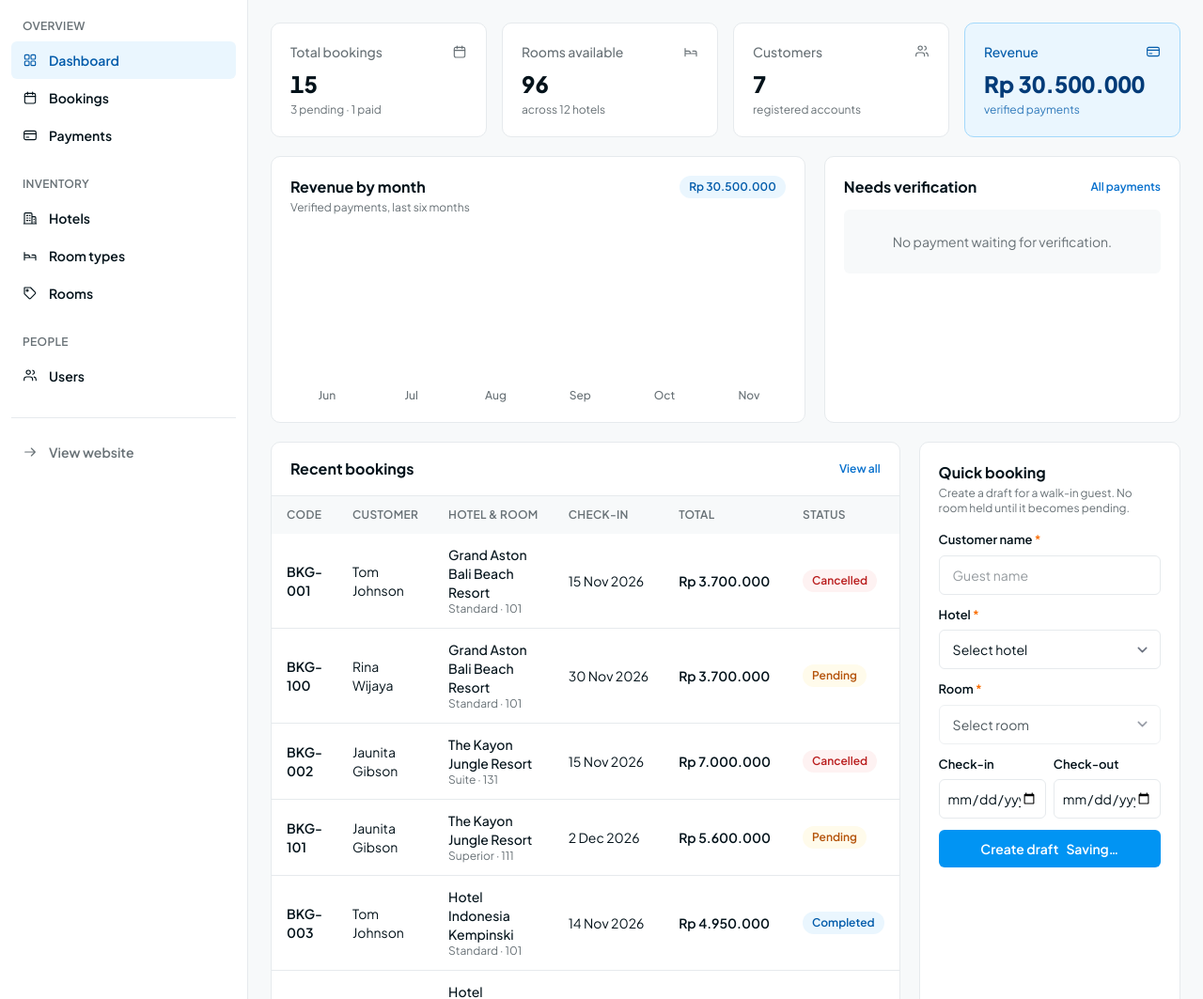
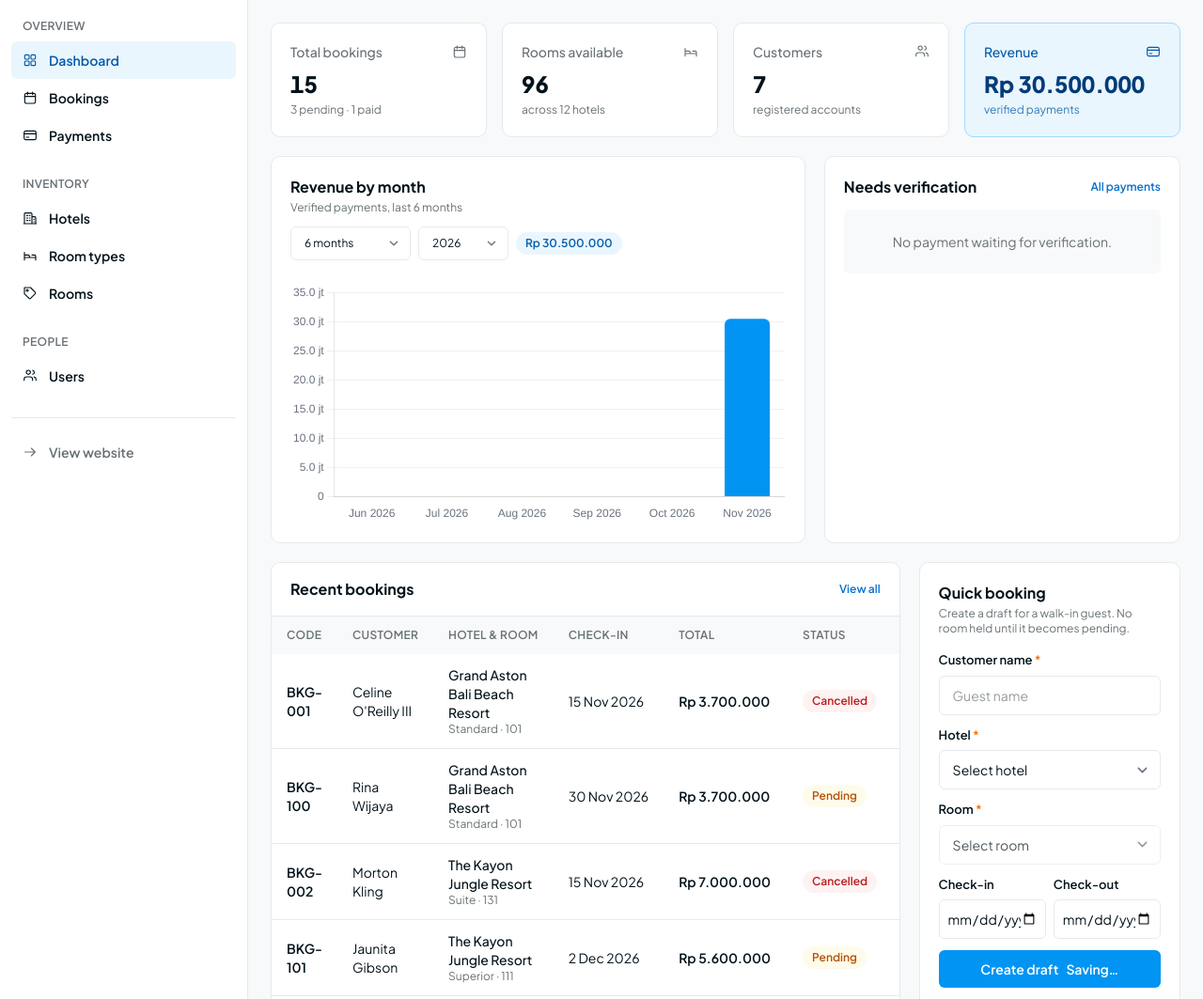
Before and after one commit to Adam-Jor/Hotel-Booking-System, a Laravel app: page /admin/dashboard in a window 1280 px wide. Shown: the part 64-1127 px from the top of the page at 94% size. Run offline with Laravel 12, Linux system fonts and the light colour scheme; a user stored in the database is signed in; data comes from the database, SQL or seed files in the repository; style sheets or scripts are compiled from the project's sources; some libraries are stand-ins or nearby versions.

Commit message:
feat: Chart.js revenue chart with month/year filters, fix invisible action feedback
- Dashboard: Chart.js bar chart (revenue), filters 1/3/6/9/12 months + year
- Livewire actions now dispatch toast event; admin/front layouts render it
  (session flash was set in component actions but layout never re-rendered)
- Resend WhatsApp toast states logged vs queued depending on FONNTE_TOKEN

```diff
--- a/app/Http/Controllers/Admin/DashboardController.php
+++ b/app/Http/Controllers/Admin/DashboardController.php
@@ -43,26 +43,49 @@ class DashboardController
             ->limit(5)
             ->get();
 
-        $revenueByMonth = collect(range(5, 0))->map(function ($i) {
-            $month = Carbon::today()->subMonths($i);
+        $months = (int) request('months', 6);
+        if (! in_array($months, [1, 3, 6, 9, 12], true)) {
+            $months = 6;
+        }
+
+        $currentYear = (int) now()->year;
+
+        $range = Payment::where('status', 'paid')
+            ->whereNotNull('payment_date')
+            ->selectRaw('MIN(payment_date) as first_paid, MAX(payment_date) as last_paid')
+            ->first();
+
+        $firstYear = $range?->first_paid ? (int) Carbon::parse($range->first_paid)->year : $currentYear;
+        $lastYear = max($currentYear, $range?->last_paid ? (int) Carbon::parse($range->last_paid)->year : $currentYear);
+        $years = collect(range($lastYear, $firstYear));
+
+        $year = (int) request('year', $currentYear);
+        if (! $years->contains($year)) {
+            $year = $currentYear;
+        }
+
+        $end = $year === $currentYear
+            ? now()->startOfMonth()
+            : Carbon::create($year, 12, 1)->startOfMonth();
+
+        $revenueByMonth = collect(range($months - 1, 0))->map(function ($i) use ($end) {
+            $month = $end->copy()->subMonths($i);
             $total = Payment::where('status', 'paid')
                 ->whereYear('payment_date', $month->year)
                 ->whereMonth('payment_date', $month->month)
                 ->sum('amount');
 
             return [
-                'label' => $month->format('M'),
+                'label' => $month->format('M Y'),
                 'value' => (float) $total,
             ];
         });
-
-        $maxRevenue = max(1, $revenueByMonth->max('value'));
 
         $statusCounts = Booking::where('archived', 0)
             ->select('status', DB::raw('count(*) as total'))
             ->groupBy('status')
             ->pluck('total', 'status');
 
-        return view('admin.dashboard', compact('stats', 'recent', 'pendingPayments', 'revenueByMonth', 'maxRevenue', 'statusCounts'));
+        return view('admin.dashboard', compact('stats', 'recent', 'pendingPayments', 'revenueByMonth', 'months', 'year', 'years', 'statusCounts'));
     }
 }
--- a/app/Livewire/Admin/HotelTable.php
+++ b/app/Livewire/Admin/HotelTable.php
@@ -93,13 +93,13 @@ class HotelTable extends Component
 
         $this->showModal = false;
         $this->resetForm();
-        session()->flash('success', $message);
+        $this->dispatch('toast', message: $message);
     }
 
     public function delete(int $id): void
     {
         Hotel::where('id', $id)->update(['archived' => 1]);
-        session()->flash('success', 'Hotel archived.');
+        $this->dispatch('toast', message: 'Hotel archived.');
     }
 
     public function resetForm(): void
--- a/app/Livewire/Admin/PaymentTable.php
+++ b/app/Livewire/Admin/PaymentTable.php
@@ -26,7 +26,7 @@ class PaymentTable extends Component
         $payment = Payment::with('booking')->findOrFail($id);
         $payments->approve($payment, auth()->user());
 
-        session()->flash('success', "Payment {$payment->reference_code} approved.");
+        $this->dispatch('toast', message: "Payment {$payment->reference_code} approved.");
     }
 
     public function openReject(int $id): void
@@ -45,7 +45,7 @@ class PaymentTable extends Component
         $payment = Payment::with('booking')->findOrFail($this->rejectId);
         $payments->reject($payment, auth()->user(), $this->rejectReason);
 
-        session()->flash('success', "Payment {$payment->reference_code} rejected.");
+        $this->dispatch('toast', message: "Payment {$payment->reference_code} rejected.");
         $this->rejectId = null;
         $this->rejectReason = '';
     }
--- a/app/Livewire/Admin/QuickBookingForm.php
+++ b/app/Livewire/Admin/QuickBookingForm.php
@@ -65,7 +65,7 @@ class QuickBookingForm extends Component
         $this->check_out = Carbon::tomorrow()->toDateString();
 
         $this->dispatch('booking-created');
-        session()->flash('success', 'Draft booking created.');
+        $this->dispatch('toast', message: 'Draft booking created.');
     }
 
     public function render()
--- a/app/Livewire/Admin/RoomTable.php
+++ b/app/Livewire/Admin/RoomTable.php
@@ -85,13 +85,13 @@ class RoomTable extends Component
 
         $this->showModal = false;
         $this->resetForm();
-        session()->flash('success', $message);
+        $this->dispatch('toast', message: $message);
     }
 
     public function delete(int $id): void
     {
         Room::where('id', $id)->update(['archived' => 1]);
-        session()->flash('success', 'Room archived.');
+        $this->dispatch('toast', message: 'Room archived.');
     }
 
     public function resetForm(): void
--- a/app/Livewire/Admin/RoomTypeTable.php
+++ b/app/Livewire/Admin/RoomTypeTable.php
@@ -59,13 +59,13 @@ class RoomTypeTable extends Component
 
         $this->showModal = false;
         $this->resetForm();
-        session()->flash('success', $message);
+        $this->dispatch('toast', message: $message);
     }
 
     public function delete(int $id): void
     {
         RoomType::where('id', $id)->update(['archived' => 1]);
-        session()->flash('success', 'Room type archived.');
+        $this->dispatch('toast', message: 'Room type archived.');
     }
 
     public function resetForm(): void
--- a/app/Livewire/Front/CheckoutWizard.php
+++ b/app/Livewire/Front/CheckoutWizard.php
@@ -135,7 +135,7 @@ class CheckoutWizard extends Component
             $payments->attachProof($this->payment, $this->proof);
             $this->proof = null;
             $this->refreshBooking();
-            session()->flash('success', 'Payment proof uploaded. The hotel will verify it shortly.');
+            $this->dispatch('toast', message: 'Payment proof uploaded. The hotel will verify it shortly.');
         } catch (\RuntimeException $e) {
             $this->addError('proof', $e->getMessage());
         }
--- a/package.json
+++ b/package.json
@@ -13,5 +13,8 @@
         "postcss": "^8.4.31",
         "tailwindcss": "^3.1.0",
         "vite": "^5.0"
+    },
+    "dependencies": {
+        "chart.js": "^4.6.2"
     }
 }
--- a/resources/js/app.js
+++ b/resources/js/app.js
@@ -1 +1,55 @@
 import './bootstrap';
+import Chart from 'chart.js/auto';
+
+window.Chart = Chart;
+
+const initRevenueChart = () => {
+    const canvas = document.getElementById('revenueChart');
+    if (!canvas || !window.Chart) return;
+
+    const labels = JSON.parse(canvas.dataset.labels || '[]');
+    const values = JSON.parse(canvas.dataset.values || '[]');
+    const idr = new Intl.NumberFormat('id-ID');
+    const compact = (value) => value >= 1e9 ? (value / 1e9).toFixed(1) + ' M'
+        : value >= 1e6 ? (value / 1e6).toFixed(1) + ' jt'
+        : value >= 1e3 ? (value / 1e3).toFixed(0) + ' rb'
+        : value;
+
+    new Chart(canvas, {
+        type: 'bar',
+        data: {
+            labels,
+            datasets: [{
+                label: 'Revenue',
+                data: values,
+                backgroundColor: '#0194F3',
+                hoverBackgroundColor: '#0183d9',
+                borderRadius: 6,
+                maxBarThickness: 48,
+            }],
+        },
+        options: {
+            responsive: true,
+            maintainAspectRatio: false,
+            plugins: {
+                legend: { display: false },
+                tooltip: {
+                    callbacks: {
+                        label: (ctx) => 'Rp ' + idr.format(ctx.parsed.y),
+                    },
+                },
+            },
+            scales: {
+                x: { grid: { display: false }, ticks: { color: '#6b7280' } },
+                y: {
+                    beginAtZero: true,
+                    ticks: { color: '#6b7280', callback: (value) => compact(value) },
+                    grid: { color: 'rgba(0,0,0,0.06)' },
+                },
+            },
+        },
+    });
+};
+
+document.addEventListener('DOMContentLoaded', initRevenueChart);
+document.addEventListener('livewire:navigated', initRevenueChart);
--- a/resources/views/admin/dashboard.blade.php
+++ b/resources/views/admin/dashboard.blade.php
@@ -51,22 +51,34 @@
 
     <div class="mt-5 grid gap-5 xl:grid-cols-[1.5fr_1fr]">
         <div class="rounded-card border border-line bg-white p-5">
-            <div class="flex items-start justify-between gap-3">
+            <div class="flex flex-wrap items-start justify-between gap-3">
                 <div>
                     <h2 class="text-base font-bold">Revenue by month</h2>
-                    <p class="mt-0.5 text-xs text-muted">Verified payments, last six months</p>
+                    <p class="mt-0.5 text-xs text-muted">Verified payments, last {{ $months }} {{ $months === 1 ? 'month' : 'months' }}</p>
                 </div>
-                <span class="badge bg-brand-50 text-brand-700">Rp {{ number_format($revenueByMonth->sum('value'), 0, ',', '.') }}</span>
+                <div class="flex flex-wrap items-center gap-2">
+                    <form method="GET" class="flex items-center gap-2">
+                        <select name="months" onchange="this.form.submit()" aria-label="Month range"
+                                class="field h-9 w-32 py-1 text-xs">
+                            @foreach ([1 => '1 month', 3 => '3 months', 6 => '6 months', 9 => '9 months', 12 => '12 months'] as $value => $label)
+                                <option value="{{ $value }}" @selected($months === $value)>{{ $label }}</option>
+                            @endforeach
+                        </select>
+                        <select name="year" onchange="this.form.submit()" aria-label="Year"
+                                class="field h-9 w-24 py-1 text-xs">
+                            @foreach ($years as $option)
+                                <option value="{{ $option }}" @selected($year === $option)>{{ $option }}</option>
+                            @endforeach
+                        </select>
+                    </form>
+                    <span class="badge bg-brand-50 text-brand-700">Rp {{ number_format($revenueByMonth->sum('value'), 0, ',', '.') }}</span>
+                </div>
             </div>
-            <div class="mt-6 flex h-44 items-end gap-3">
-                @foreach ($revenueByMonth as $month)
-                    <div class="flex flex-1 flex-col items-center gap-2">
-                        <div class="flex w-full flex-1 items-end">
-                            <div class="w-full rounded-t bg-brand-500/85" style="height: {{ max(4, round(($month['value'] / $maxRevenue) * 100)) }}%"></div>
-                        </div>
-                        <span class="text-xs font-medium text-muted">{{ $month['label'] }}</span>
-                    </div>
-                @endforeach
+            <div class="relative mt-6 h-64">
+                <canvas id="revenueChart"
+                        data-labels="{{ $revenueByMonth->pluck('label')->toJson() }}"
+                        data-values="{{ $revenueByMonth->pluck('value')->toJson() }}"
+                        aria-label="Revenue by month chart" role="img"></canvas>
             </div>
         </div>
 
--- a/resources/views/layouts/admin.blade.php
+++ b/resources/views/layouts/admin.blade.php
@@ -116,12 +116,14 @@
         </div>
     </div>
 
-    @if (session('success'))
-        <div x-data="{ show: true }" x-show="show" x-init="setTimeout(() => show = false, 4000)" x-cloak
-             class="fixed bottom-5 left-1/2 z-50 flex -translate-x-1/2 items-center gap-2 rounded-card bg-ink px-4 py-3 text-sm font-medium text-white shadow-float">
-            <x-icon name="check" class="h-4 w-4 text-emerald-400" />
-            {{ session('success') }}
-        </div>
-    @endif
+    <div x-data="{ message: @js(session('success')), show: @js((bool) session('success')), timer: null }"
+         x-init="if (show) timer = setTimeout(() => show = false, 4000)"
+         x-on:toast.window="message = $event.detail.message; show = true; clearTimeout(timer); timer = setTimeout(() => show = false, 4000)"
+         x-show="show"
+         x-cloak
+         class="fixed bottom-5 left-1/2 z-50 flex max-w-[90vw] -translate-x-1/2 items-center gap-2 rounded-card bg-ink px-4 py-3 text-sm font-medium text-white shadow-float">
+        <x-icon name="check" class="h-4 w-4 shrink-0 text-emerald-400" />
+        <span x-text="message"></span>
+    </div>
 </body>
 </html>
```
Also changed, not shown: app/Livewire/Admin/BookingTable.php (+9 -6 lines), app/Livewire/Admin/UserTable.php (+5 -5 lines), app/Livewire/Front/MyBookingList.php (+6 -6 lines), resources/views/layouts/front.blade.php (+9 -10 lines), package-lock.json, public/uploads/payments/20261126091201-download.webp (added), public/uploads/payments/20261126091533-download.webp (added).
